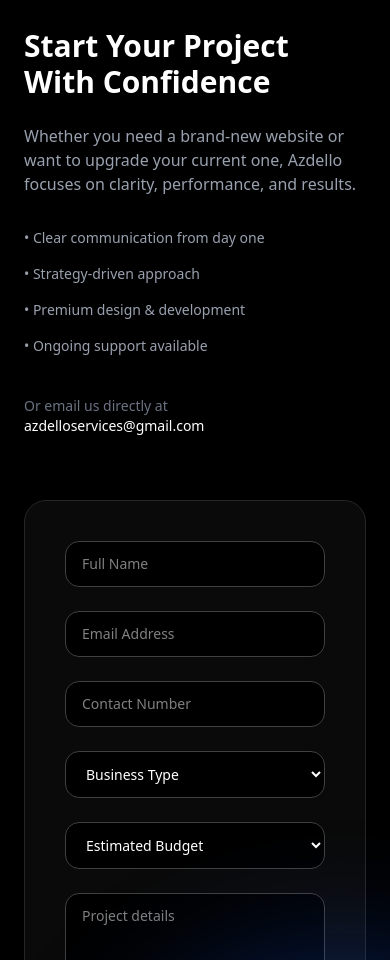
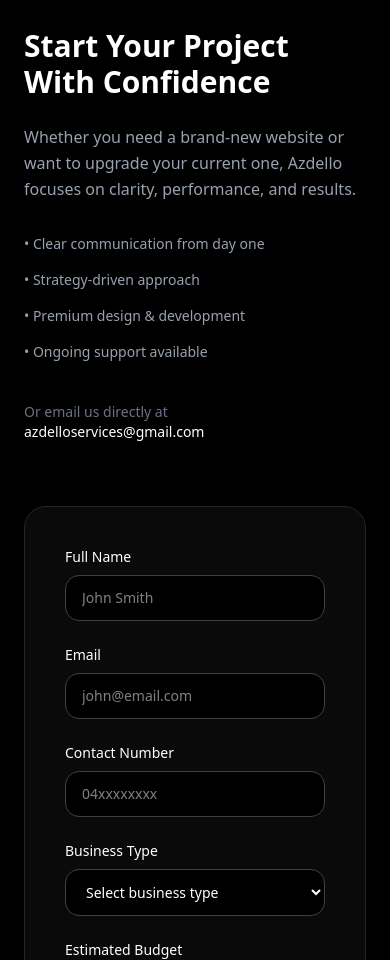
Before and after one commit to azdello/Azdello, a Next.js app: page /contact in a window 390 px wide. Shown: the part 1040-2000 px from the top of the page. Built offline with nearby package versions, Linux system fonts and the light colour scheme.

Commit message:
Add phone and email validation to contact form

```diff
--- a/app/contact/page.tsx
+++ b/app/contact/page.tsx
@@ -1,8 +1,8 @@
 "use client";
 
-import { useState } from "react";
+import React from "react";
 import Link from "next/link";
-import { motion, AnimatePresence } from "framer-motion";
+import { motion } from "framer-motion";
 
 const fadeUp = {
   hidden: { opacity: 0, y: 40 },
@@ -10,36 +10,44 @@
 };
 
 export default function ContactPage() {
-  const [submitted, setSubmitted] = useState(false);
+  const handleSubmit = async (
+    e: React.FormEvent<HTMLFormElement>
+  ) => {
+    e.preventDefault();
 
-  const [formData, setFormData] = useState({
-    name: "",
-    email: "",
-    phone: "",
-    business: "",
-    budget: "",
-    message: "",
-  });
+    const form = e.currentTarget;
+    const formData = new FormData(form);
 
-  const handleSubmit = async (e: React.FormEvent<HTMLFormElement>) => {
-    e.preventDefault();
+    const phone = formData.get("phone") as string;
+    const email = formData.get("email") as string;
+
+    // 📞 Phone validation: must start with 04 and be 10 digits
+    const phoneRegex = /^04\d{8}$/;
+    if (!phoneRegex.test(phone)) {
+      alert("Phone number must start with 04 and be 10 digits (e.g. 0412345678)");
+      return;
+    }
+
+    // 📧 Email validation
+    if (!email.includes("@")) {
+      alert("Please enter a valid email address");
+      return;
+    }
 
     await fetch("/api/contact", {
       method: "POST",
-      headers: { "Content-Type": "application/json" },
-      body: JSON.stringify(formData),
+      body: JSON.stringify({
+        name: formData.get("name"),
+        email,
+        phone,
+        businessType: formData.get("businessType"),
+        budget: formData.get("budget"),
+        message: formData.get("message"),
+      }),
     });
 
-    setSubmitted(true);
-
-    setFormData({
-      name: "",
-      email: "",
-      phone: "",
-      business: "",
-      budget: "",
-      message: "",
-    });
+    form.reset();
+    alert("Thanks! Your enquiry has been sent.");
   };
 
   return (
@@ -53,22 +61,30 @@
       <header className="fixed top-0 left-0 w-full z-50 backdrop-blur bg-black/40 border-b border-neutral-800">
         <div className="max-w-7xl mx-auto px-6 py-4 flex justify-between items-center">
           <Link href="/">
-            <span className="text-2xl font-bold text-transparent bg-clip-text bg-gradient-to-r from-purple-400 to-blue-400">
+            <motion.div
+              initial={{ opacity: 0, y: -20, scale: 0.9 }}
+              animate={{ opacity: 1, y: 0, scale: 1 }}
+              transition={{ duration: 0.8 }}
+              whileHover={{ scale: 1.1, rotate: -2 }}
+              className="text-2xl font-bold cursor-pointer"
+            >
+              <span className="text-transparent bg-clip-text bg-gradient-to-r from-purple-400 to-blue-400">
                 Azdello
               </span>
+            </motion.div>
           </Link>
 
           <nav className="flex gap-8 text-sm text-gray-300">
-            <Link href="/">Home</Link>
-            <Link href="/about">About</Link>
-            <Link href="/services">Services</Link>
+            <Link href="/" className="hover:text-white">Home</Link>
+            <Link href="/about" className="hover:text-white">About</Link>
+            <Link href="/services" className="hover:text-white">Services</Link>
             <Link href="/contact" className="text-white">Contact</Link>
           </nav>
         </div>
       </header>
 
       {/* HERO */}
-      <section className="min-h-screen flex items-center justify-center text-center px-6 pt-32">
+      <section className="min-h-screen flex items-center justify-center text-center px-6 pt-32 relative z-10">
         <motion.div
           initial="hidden"
           animate="visible"
@@ -76,7 +92,7 @@
           transition={{ duration: 0.8 }}
           className="max-w-4xl"
         >
-          <h1 className="text-5xl md:text-6xl font-bold">
+          <h1 className="text-5xl md:text-6xl font-bold leading-tight">
             Let’s Talk About
             <span className="block text-transparent bg-clip-text bg-gradient-to-r from-purple-400 to-blue-400">
               Your Next Project
@@ -84,32 +100,31 @@
           </h1>
 
           <p className="mt-6 text-lg text-gray-400">
-            Tell us about your business and goals — we’ll help you turn ideas into a powerful online presence.
+            Tell us about your business and goals — we’ll help you turn your
+            ideas into a powerful online presence.
           </p>
         </motion.div>
       </section>
 
-      {/* CONTACT SECTION */}
+      {/* CONTACT FORM */}
       <section className="max-w-5xl mx-auto px-6 py-32">
-        <AnimatePresence mode="wait">
-          {!submitted ? (
         <motion.div
-              key="form"
           initial="hidden"
           whileInView="visible"
           variants={fadeUp}
           transition={{ duration: 0.7 }}
-              className="grid md:grid-cols-2 gap-16"
+          className="grid md:grid-cols-2 gap-16 items-start"
         >
+
           {/* LEFT INFO */}
           <div>
             <h2 className="text-3xl font-bold mb-6">
               Start Your Project With Confidence
             </h2>
 
-                <p className="text-gray-400 mb-8">
-                  Whether you need a brand-new website or want to upgrade your current one,
-                  Azdello focuses on clarity, performance, and results.
+            <p className="text-gray-400 mb-8 leading-relaxed">
+              Whether you need a brand-new website or want to upgrade your
+              current one, Azdello focuses on clarity, performance, and results.
             </p>
 
             <ul className="space-y-4 text-gray-400 text-sm">
@@ -130,71 +145,83 @@
           {/* FORM */}
           <motion.form
             onSubmit={handleSubmit}
+            whileHover={{ scale: 1.01 }}
             className="bg-neutral-950 border border-neutral-800 rounded-3xl p-10 space-y-6"
           >
+            <div>
+              <label className="block text-sm mb-2">Full Name</label>
               <input
+                name="name"
+                required
                 type="text"
-                  placeholder="Full Name"
-                  value={formData.name}
-                  onChange={(e) => setFormData({ ...formData, name: e.target.value })}
-                  className="w-full bg-black border border-neutral-700 rounded-xl px-4 py-3 text-sm"
+                placeholder="John Smith"
+                className="w-full bg-black border border-neutral-700 rounded-xl px-4 py-3 text-sm focus:outline-none focus:border-blue-500"
+              />
+            </div>
+
+            <div>
+              <label className="block text-sm mb-2">Email</label>
+              <input
+                name="email"
                 required
+                type="email"
+                placeholder="john@email.com"
+                className="w-full bg-black border border-neutral-700 rounded-xl px-4 py-3 text-sm focus:outline-none focus:border-blue-500"
               />
+            </div>
 
+            <div>
+              <label className="block text-sm mb-2">Contact Number</label>
               <input
-                  type="email"
-                  placeholder="Email Address"
-                  value={formData.email}
-                  onChange={(e) => setFormData({ ...formData, email: e.target.value })}
-                  className="w-full bg-black border border-neutral-700 rounded-xl px-4 py-3 text-sm"
+                name="phone"
                 required
+                type="text"
+                placeholder="04xxxxxxxx"
+                pattern="04\d{8}"
+                title="Phone number must start with 04 and be 10 digits"
+                className="w-full bg-black border border-neutral-700 rounded-xl px-4 py-3 text-sm focus:outline-none focus:border-blue-500"
               />
+            </div>
 
-                <input
-                  type="tel"
-                  placeholder="Contact Number"
-                  value={formData.phone}
-                  onChange={(e) => setFormData({ ...formData, phone: e.target.value })}
-                  className="w-full bg-black border border-neutral-700 rounded-xl px-4 py-3 text-sm"
+            <div>
+              <label className="block text-sm mb-2">Business Type</label>
+              <select
+                name="businessType"
                 required
-                />
+                className="w-full bg-black border border-neutral-700 rounded-xl px-4 py-3 text-sm focus:outline-none focus:border-blue-500"
+              >
+                <option value="">Select business type</option>
+                <option>Startup</option>
+                <option>Local Business</option>
+                <option>E-commerce</option>
+                <option>Agency</option>
+              </select>
+            </div>
 
+            <div>
+              <label className="block text-sm mb-2">Estimated Budget</label>
               <select
-                  value={formData.business}
-                  onChange={(e) => setFormData({ ...formData, business: e.target.value })}
-                  className="w-full bg-black border border-neutral-700 rounded-xl px-4 py-3 text-sm"
+                name="budget"
                 required
+                className="w-full bg-black border border-neutral-700 rounded-xl px-4 py-3 text-sm focus:outline-none focus:border-blue-500"
               >
-                  <option value="">Business Type</option>
-                  <option>Startup</option>
-                  <option>Small Business</option>
-                  <option>E-commerce</option>
-                  <option>Corporate</option>
-                  <option>Personal Brand</option>
-                  <option>Other</option>
-                </select>
-
-                <select
-                  value={formData.budget}
-                  onChange={(e) => setFormData({ ...formData, budget: e.target.value })}
-                  className="w-full bg-black border border-neutral-700 rounded-xl px-4 py-3 text-sm"
-                  required
-                >
-                  <option value="">Estimated Budget</option>
                 <option>Under $1,000</option>
                 <option>$1,000 – $3,000</option>
                 <option>$3,000 – $5,000</option>
                 <option>$5,000+</option>
               </select>
+            </div>
 
+            <div>
+              <label className="block text-sm mb-2">Project Details</label>
               <textarea
+                name="message"
+                required
                 rows={4}
-                  placeholder="Project details"
-                  value={formData.message}
-                  onChange={(e) => setFormData({ ...formData, message: e.target.value })}
-                  className="w-full bg-black border border-neutral-700 rounded-xl px-4 py-3 text-sm"
-                  required
+                placeholder="Tell us about your project goals..."
+                className="w-full bg-black border border-neutral-700 rounded-xl px-4 py-3 text-sm focus:outline-none focus:border-blue-500"
               />
+            </div>
 
             <button
               type="submit"
@@ -204,33 +231,6 @@
             </button>
           </motion.form>
         </motion.div>
-          ) : (
-            /* SUCCESS ANIMATION */
-            <motion.div
-              key="success"
-              initial={{ opacity: 0, scale: 0.9 }}
-              animate={{ opacity: 1, scale: 1 }}
-              className="text-center max-w-xl mx-auto"
-            >
-              <motion.div
-                initial={{ scale: 0 }}
-                animate={{ scale: 1 }}
-                transition={{ type: "spring", stiffness: 200 }}
-                className="text-6xl mb-6"
-              >
-                ✅
-              </motion.div>
-
-              <h2 className="text-3xl font-bold mb-4">
-                Thank you for contacting Azdello
-              </h2>
-
-              <p className="text-gray-400">
-                We’ve received your enquiry and someone from our team will get in touch with you shortly.
-              </p>
-            </motion.div>
-          )}
-        </AnimatePresence>
       </section>
     </div>
   );
```
Lines whose indentation alone changed are shown as unchanged.
